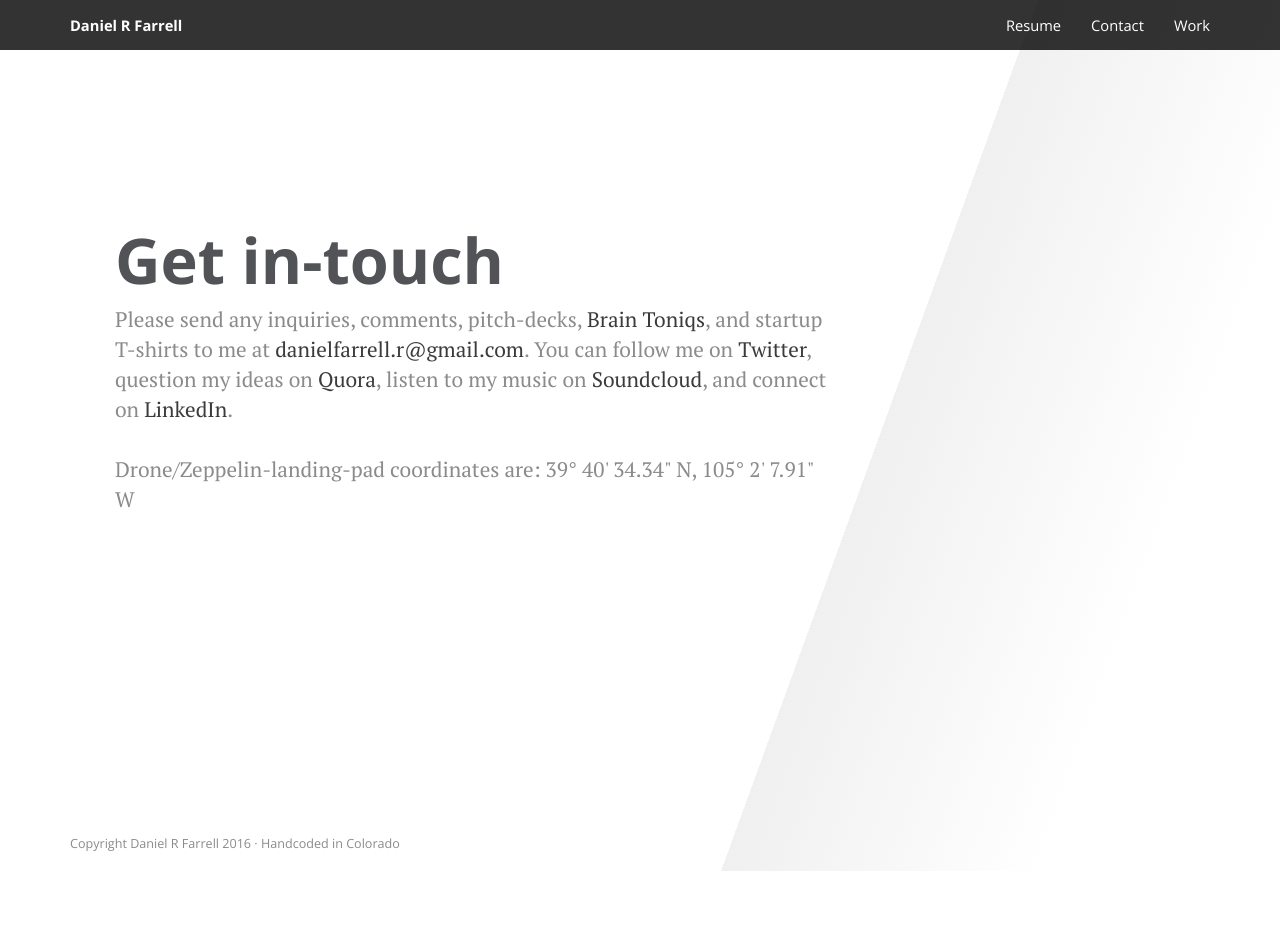
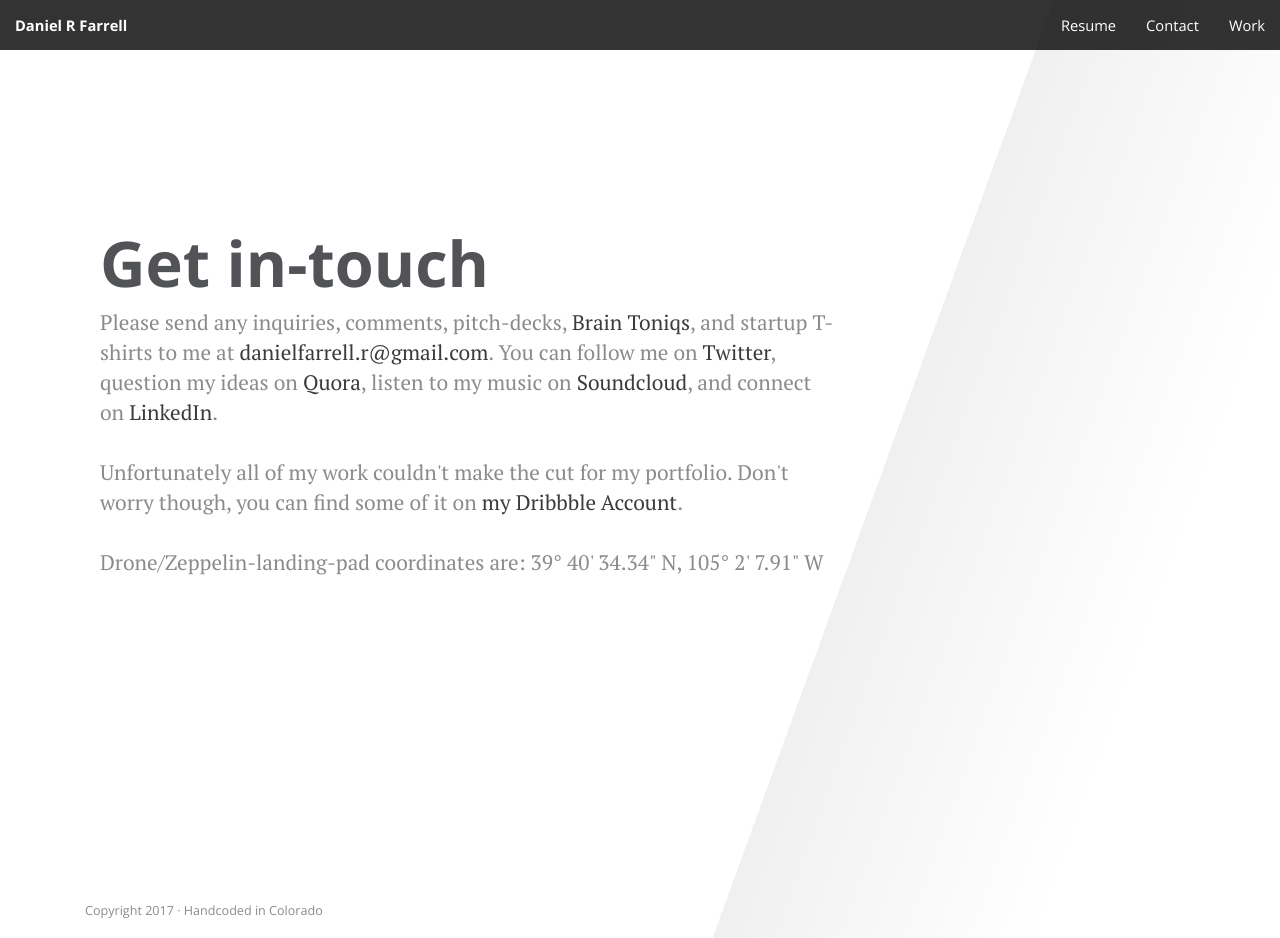
Before and after one commit to drfarrell/Contact, a plain HTML site: page index.html in a window 1280 px wide. Before the commit the page ends 871 px from the top, so only its background shows below. Drawn offline with nearby package versions, Linux system fonts and the light colour scheme.

Commit message:
Added Dribbble. Adjusted Nav.

```diff
--- a/index.html
+++ b/index.html
@@ -13,9 +13,7 @@
 </head>
   <body>
     <header>
-
       <nav class="navbar navbar-default" role="navigation">
-      <div class="container">
         <div class="navbar-header">
           <ul class="nav navbar-nav navbar-left pull-left">
             <li><a href="http://drfarrell.github.io"><strong>Daniel R Farrell</strong></a></li>
@@ -33,20 +31,26 @@
             <li><a href="http://drfarrell.github.io/#anchor">Work</a></li>
           </ul>
         </div>
-      </div>
       </nav>
     </header>
     <div class="jumbotron">
-    <div class="container">
       <div class="descriptor">
         <h1>Get in-touch</h1>
-        <p>Please send any inquiries, comments, pitch-decks, <a href="http://www.truetoniqs.com/products/">Brain Toniqs</a>, and startup T-shirts to me at <a href="mailto:danielfarrell.r@gmail.com">danielfarrell.r@gmail.com</a>. You can follow me on <a href="https://twitter.com/D_R_Farrell">Twitter</a>, question my ideas on <a href="https://www.quora.com/profile/Daniel-R-Farrell">Quora</a>, listen to my music on <a href="https://soundcloud.com/dfaro">Soundcloud</a>, and connect on <a href="https://www.linkedin.com/in/danielrfarrell">LinkedIn</a>.<br><br>Drone/Zeppelin-landing-pad coordinates are: 39° 40' 34.34" N,	105° 2' 7.91" W </p>
-      </div>
+        <p>Please send any inquiries, comments, pitch-decks, <a href="http://www.truetoniqs.com/products/">Brain Toniqs</a>, and startup T-shirts to me at <a href="mailto:danielfarrell.r@gmail.com">danielfarrell.r@gmail.com</a>. You can follow me on <a href="https://twitter.com/D_R_Farrell">Twitter</a>, question my ideas on <a href="https://www.quora.com/profile/Daniel-R-Farrell">Quora</a>, listen to my music on <a href="https://soundcloud.com/dfaro">Soundcloud</a>, and connect on <a href="https://www.linkedin.com/in/danielrfarrell">LinkedIn</a>.
+          <br><br>Unfortunately all of my work couldn't make the cut for my portfolio. Don't worry though, you can find some of it on <a href="https://dribbble.com/D_R_Farrell">my Dribbble Account</a>.
+
+          <br><br>Drone/Zeppelin-landing-pad coordinates are: 39° 40' 34.34" N,	105° 2' 7.91" W </p>
       </div>
     </div>
     <footer>
+      <div class="row">
         <div class="container">
-      <h4>Copyright Daniel R Farrell 2016 · Handcoded in Colorado</h4>
+          <div class="col-lg-6">
+            <h4>Copyright 2017 · Handcoded in Colorado</h4>
+          </div>
+          <div class="col-lg-6" id="social">
+          </div>
+        </div>
       </div>
     </footer>
   </body>
```
Lines whose indentation alone changed are shown as unchanged.
